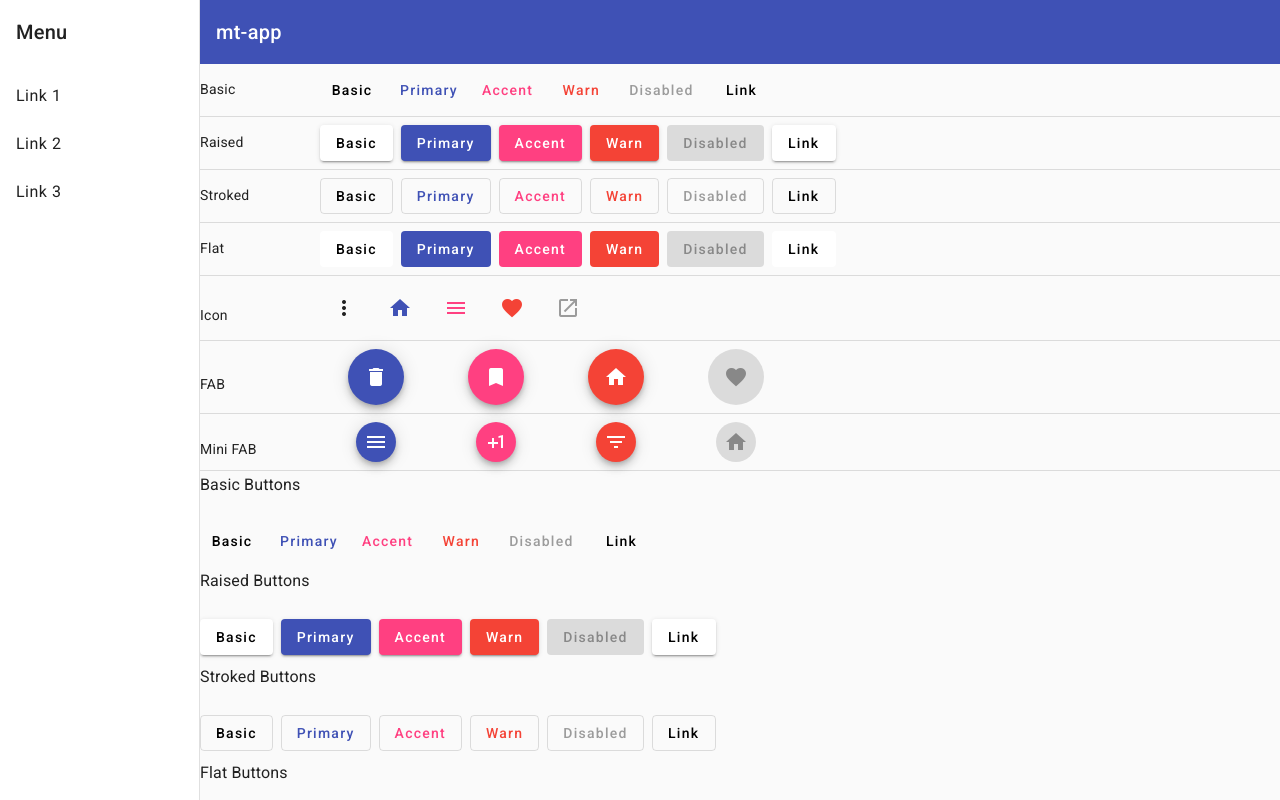
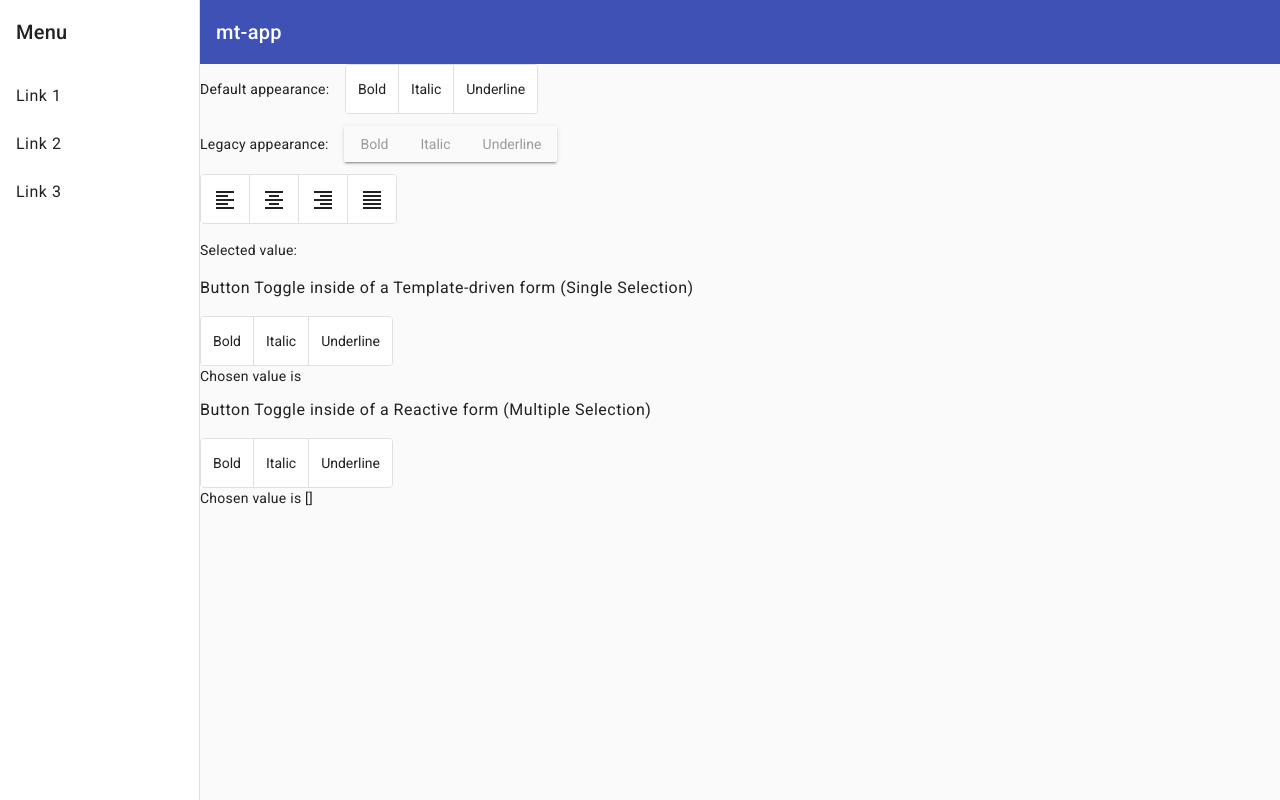
Before and after one commit to mrigankvallabh/mt-app, an Angular app: page / in a window 1280 px wide. Built offline with nearby package versions, Linux system fonts and the light colour scheme.

Commit message:
Added Button Toggle Components

```diff
--- /dev/null
+++ b/src/app/components/button-toggle/button-toggle.component.ts
@@ -0,0 +1,89 @@
+import { Component } from '@angular/core';
+import { FormControl } from '@angular/forms';
+
+@Component({
+  selector: 'button-toggle-appearance',
+  template: `
+    <p>
+      Default appearance:
+      <mat-button-toggle-group name="fontStyle" aria-label="Font Style">
+        <mat-button-toggle value="bold">Bold</mat-button-toggle>
+        <mat-button-toggle value="italic">Italic</mat-button-toggle>
+        <mat-button-toggle value="underline">Underline</mat-button-toggle>
+      </mat-button-toggle-group>
+    </p>
+
+    <p>
+      Legacy appearance:
+      <mat-button-toggle-group appearance="legacy" name="fontStyle" aria-label="Font Style">
+        <mat-button-toggle value="bold">Bold</mat-button-toggle>
+        <mat-button-toggle value="italic">Italic</mat-button-toggle>
+        <mat-button-toggle value="underline">Underline</mat-button-toggle>
+      </mat-button-toggle-group>
+    </p>
+
+  `,
+  styles: [`
+    mat-button-toggle-group {
+      margin-left: 12px;
+    }
+  `]
+})
+export class ButtonToggleAppearance { }
+
+@Component({
+  selector: 'button-toggle-exclusive-selection',
+  template: `
+    <mat-button-toggle-group #group="matButtonToggleGroup">
+      <mat-button-toggle value="left" aria-label="Text align left">
+        <mat-icon>format_align_left</mat-icon>
+      </mat-button-toggle>
+      <mat-button-toggle value="center" aria-label="Text align center">
+        <mat-icon>format_align_center</mat-icon>
+      </mat-button-toggle>
+      <mat-button-toggle value="right" aria-label="Text align right">
+        <mat-icon>format_align_right</mat-icon>
+      </mat-button-toggle>
+      <mat-button-toggle value="justify" aria-label="Text align justify">
+        <mat-icon>format_align_justify</mat-icon>
+      </mat-button-toggle>
+    </mat-button-toggle-group>
+    <div class="example-selected-value">Selected value: {{group.value}}</div>
+
+  `,
+  styles: [`
+    .example-selected-value {
+      margin: 16px 0;
+    }
+  `]
+})
+export class ButtonToggleExclusiveSelection { }
+
+@Component({
+  selector: 'button-toggle-form-selection',
+  template: `
+    <section>
+      <h4>Button Toggle inside of a Template-driven form (Single Selection)</h4>
+      <mat-button-toggle-group [(ngModel)]="fontStyle" aria-label="Font Style">
+        <mat-button-toggle value="bold">Bold</mat-button-toggle>
+        <mat-button-toggle value="italic">Italic</mat-button-toggle>
+        <mat-button-toggle value="underline">Underline</mat-button-toggle>
+      </mat-button-toggle-group>
+      <p>Chosen value is {{fontStyle | json}}</p>
+    </section>
+    <section>
+      <h4>Button Toggle inside of a Reactive form (Multiple Selection)</h4>
+      <mat-button-toggle-group [formControl]="fontStyleControl" aria-label="Font Style" multiple>
+        <mat-button-toggle value="bold">Bold</mat-button-toggle>
+        <mat-button-toggle value="italic">Italic</mat-button-toggle>
+        <mat-button-toggle value="underline">Underline</mat-button-toggle>
+      </mat-button-toggle-group>
+      <p>Chosen value is {{fontStyleControl.value | json}}</p>
+    </section>
+  `,
+  styles: []
+})
+export class ButtonToggleFormSelection {
+  fontStyleControl = new FormControl<string[]>([]);
+  fontStyle?: string[];
+}
--- a/src/app/ng-navigation/ng-navigation.component.html
+++ b/src/app/ng-navigation/ng-navigation.component.html
@@ -34,7 +34,10 @@
       <!-- <text-form-field label="Last Name"></text-form-field> -->
       <!-- <autocomplete-plain-input></autocomplete-plain-input> -->
       <!-- <bottom-sheet-overview></bottom-sheet-overview> -->
-      <button-overview></button-overview>
+      <!-- <button-overview></button-overview> -->
+      <button-toggle-appearance></button-toggle-appearance>
+      <button-toggle-exclusive-selection></button-toggle-exclusive-selection>
+      <button-toggle-form-selection></button-toggle-form-selection>
     </main>
   </mat-sidenav-content>
 </mat-sidenav-container>
```
Also changed, not shown: src/app/app.module.ts (+7 -2 lines).
